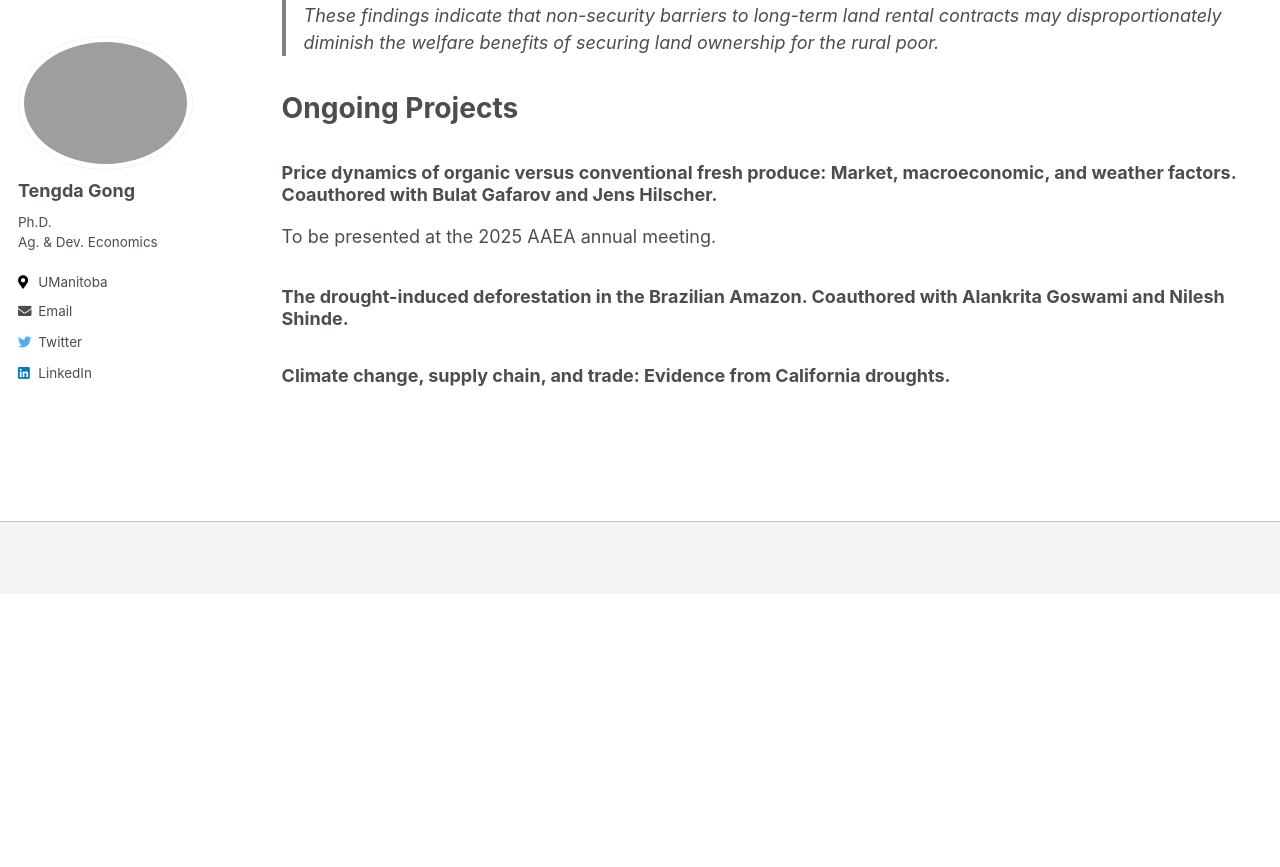
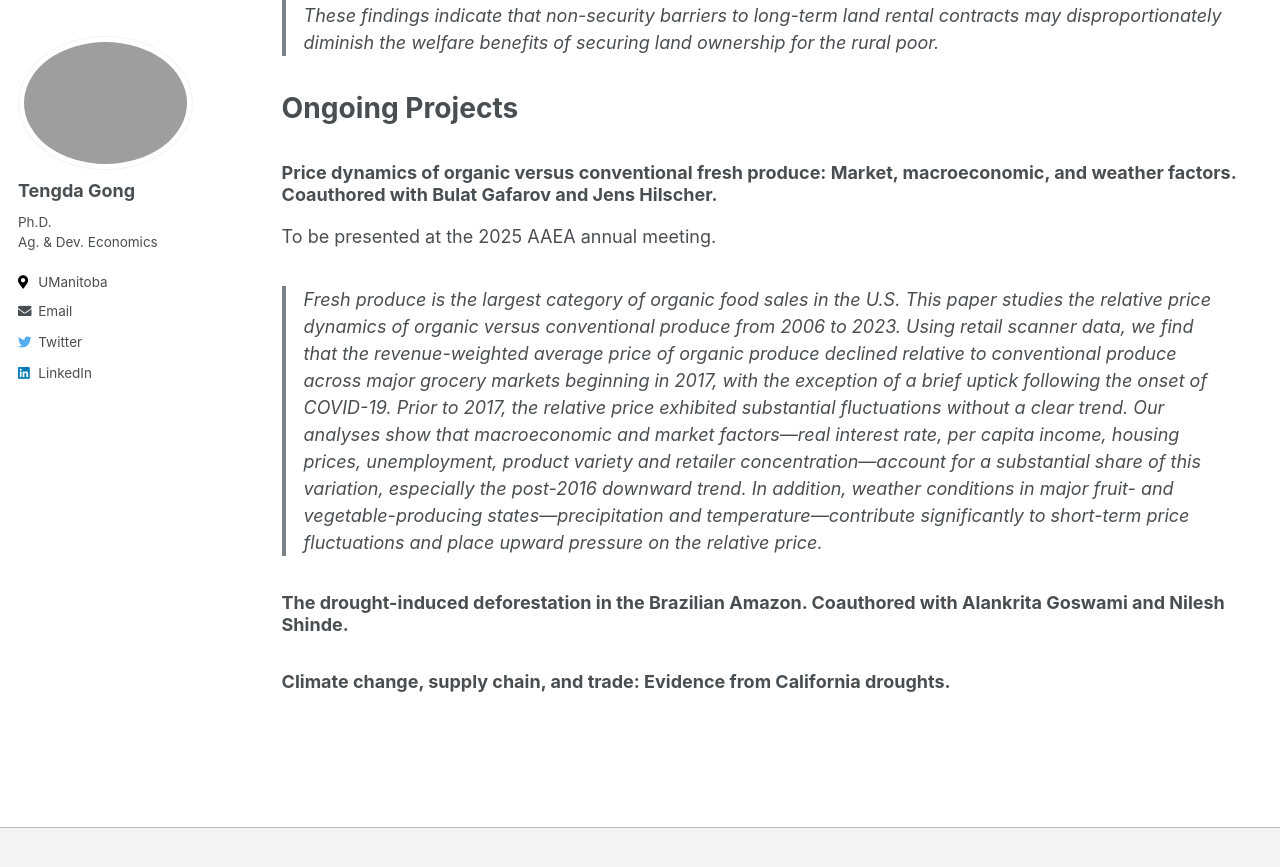
Before and after one commit to tendakung/tendakung.github.io, a Jekyll site: the page built from _pages/research.md, in a window 1280 px wide and 900 px high, scrolled down 1941 px. Shown: the top 867 px of the window. Built offline with Jekyll 4.4.1, drawn with Linux system fonts in a browser that asks for light colours; before the commit the page ends 2535 px from its top, so only the background shows below that.

Commit message:
Update research.md

```diff
--- a/_pages/research.md
+++ b/_pages/research.md
@@ -27,6 +27,7 @@ This paper employs a multi-agent simulation approach to investigate the extent t
 
 ### Price dynamics of organic versus conventional fresh produce: Market, macroeconomic, and weather factors. Coauthored with Bulat Gafarov and Jens Hilscher.
 To be presented at the 2025 AAEA annual meeting.
+> Fresh produce is the largest category of organic food sales in the U.S. This paper studies the relative price dynamics of organic versus conventional produce from 2006 to 2023. Using retail scanner data, we find that the revenue-weighted average price of organic produce declined relative to conventional produce across major grocery markets beginning in 2017, with the exception of a brief uptick following the onset of COVID-19. Prior to 2017, the relative price exhibited substantial fluctuations without a clear trend. Our analyses show that macroeconomic and market factors---real interest rate, per capita income, housing prices, unemployment, product variety and retailer concentration---account for a substantial share of this variation, especially the post-2016 downward trend. In addition, weather conditions in major fruit- and vegetable-producing states---precipitation and temperature---contribute significantly to short-term price fluctuations and place upward pressure on the relative price.
 
 ### The drought-induced deforestation in the Brazilian Amazon. Coauthored with Alankrita Goswami and Nilesh Shinde.
 
```
